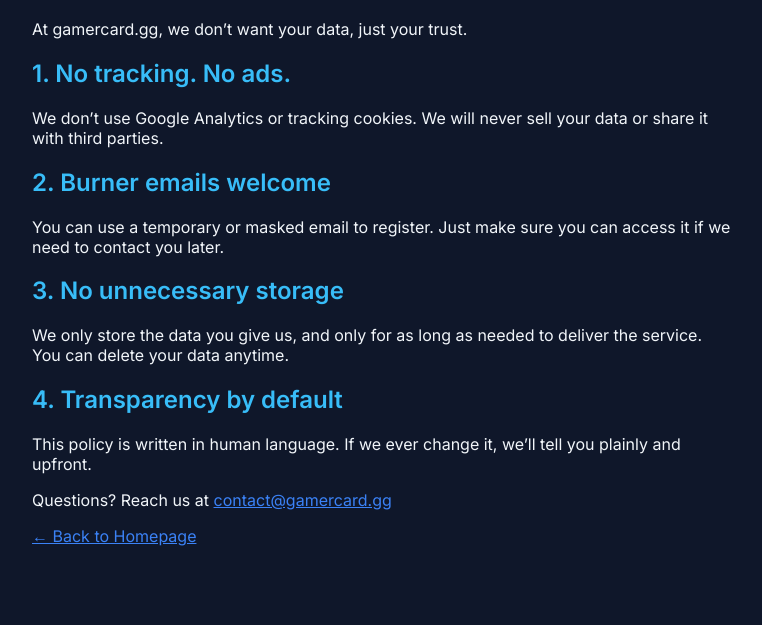
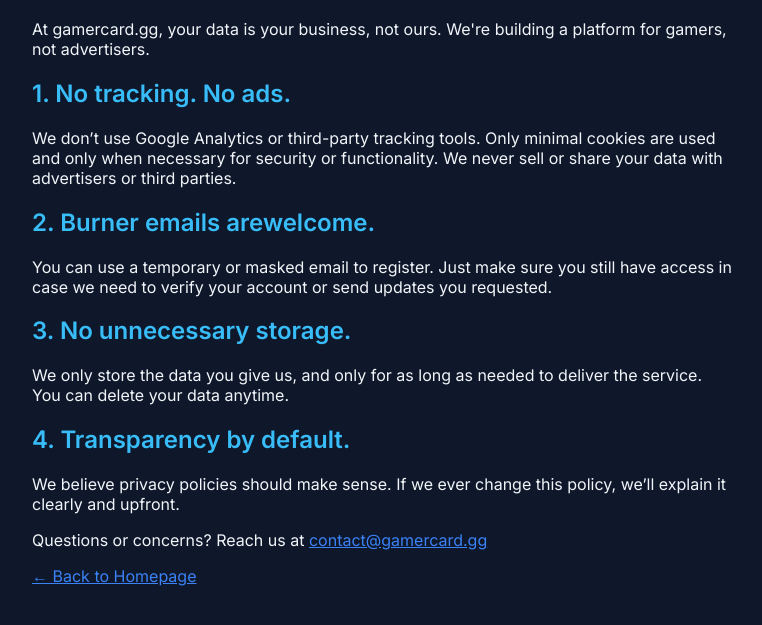
Before and after one commit to gamercardgg/landing, a plain HTML site: page privacy.html in a window 1280 px wide. Shown: the part 95-720 px from the top of the page, without its empty margins (258-1020 px from the left). Drawn offline with Linux system fonts and the light colour scheme.

Commit message:
Update privacy.html

```diff
--- a/privacy.html
+++ b/privacy.html
@@ -28,21 +28,22 @@
 <body>
   <h1>Privacy Policy</h1>
 
-  <p>At gamercard.gg, we don’t want your data, just your trust.</p>
+  <p>At gamercard.gg, your data is your business, not ours. We're building a platform for gamers, not advertisers.</p>
 
   <h2>1. No tracking. No ads.</h2>
-  <p>We don’t use Google Analytics or tracking cookies. We will never sell your data or share it with third parties.</p>
+  <p>We don’t use Google Analytics or third-party tracking tools. Only minimal cookies are used and only when necessary for security or functionality. We never sell or share your data with advertisers or third parties.</p>
 
-  <h2>2. Burner emails welcome</h2>
-  <p>You can use a temporary or masked email to register. Just make sure you can access it if we need to contact you later.</p>
+  <h2>2. Burner emails arewelcome.</h2>
+  <p>You can use a temporary or masked email to register. Just make sure you still have access in case we need to verify your account or send updates you requested.</p>
 
-  <h2>3. No unnecessary storage</h2>
+  <h2>3. No unnecessary storage.</h2>
   <p>We only store the data you give us, and only for as long as needed to deliver the service. You can delete your data anytime.</p>
 
-  <h2>4. Transparency by default</h2>
-  <p>This policy is written in human language. If we ever change it, we’ll tell you plainly and upfront.</p>
+  <h2>4. Transparency by default.</h2>
+  <p>We believe privacy policies should make sense. If we ever change this policy, we’ll explain it clearly and upfront.</p>
 
-  <p>Questions? Reach us at <a href="mailto:contact@gamercard.gg">contact@gamercard.gg</a></p>
+  <p>Questions or concerns?
+    Reach us at <a href="mailto:contact@gamercard.gg">contact@gamercard.gg</a></p>
 
   <p><a href="index.html">← Back to Homepage</a></p>
 </body>
```
